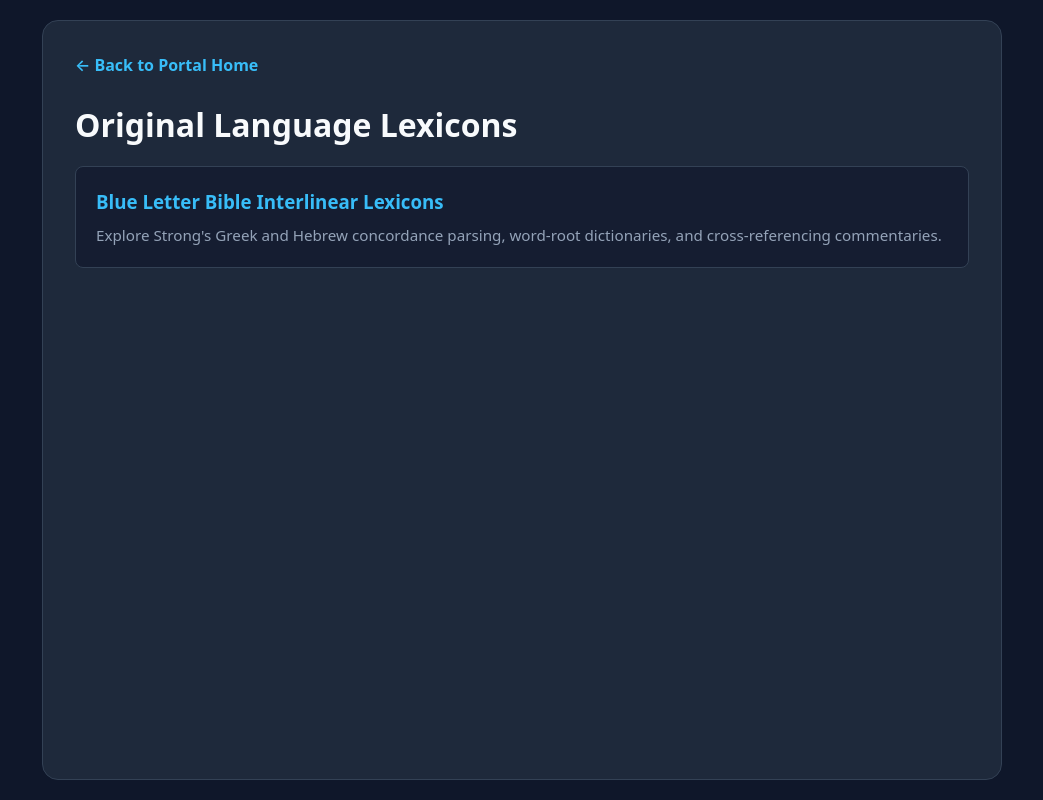
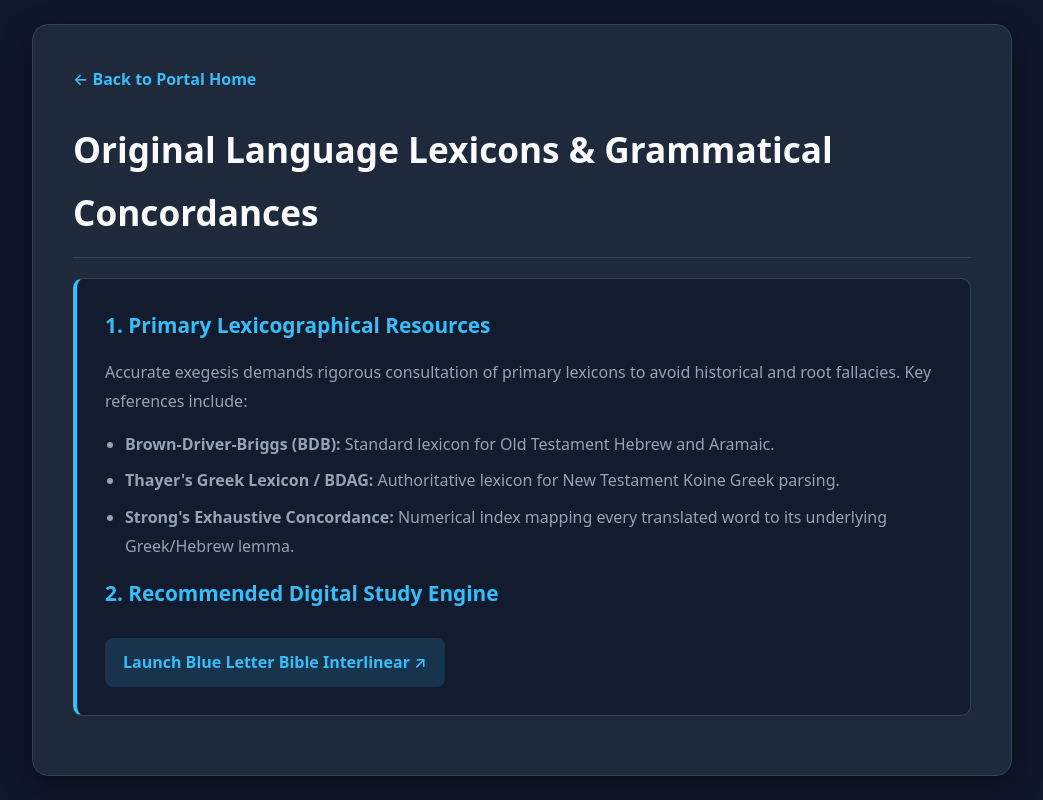
Before and after one commit to danielenglish19960118/christian-multilingual, a plain HTML site: page lexicons-tools.html in a window 1280 px wide. Shown: the whole page, without its empty margins (118-1161 px from the left). Drawn offline with Linux system fonts and the light colour scheme.

Commit message:
Update lexicons-tools.html

```diff
--- a/lexicons-tools.html
+++ b/lexicons-tools.html
@@ -2,25 +2,38 @@
 <html lang="en">
 <head>
   <meta charset="UTF-8"><meta name="viewport" content="width=device-width, initial-scale=1.0">
-  <title>Lexicons & Tools | Faith Paradise</title>
+  <title>Lexicons & Study Tools | Christian Multilingual Faith Paradise</title>
   <style>
     :root { --bg-color: #0f172a; --card-bg: #1e293b; --text-main: #f8fafc; --text-muted: #94a3b8; --accent: #38bdf8; --border: #334155; }
     * { box-sizing: border-box; margin: 0; padding: 0; font-family: system-ui, -apple-system, sans-serif; }
-    body { background-color: var(--bg-color); color: var(--text-main); line-height: 1.6; min-height: 100vh; padding: 20px; display: flex; justify-content: center; }
-    .container { max-width: 960px; width: 100%; background: var(--card-bg); border: 1px solid var(--border); border-radius: 16px; padding: 32px; }
-    .back-btn { color: var(--accent); text-decoration: none; font-weight: 600; display: inline-block; margin-bottom: 20px; }
-    .card { background: rgba(15, 23, 42, 0.6); border: 1px solid var(--border); padding: 20px; border-radius: 8px; margin-top: 16px; }
-    .card h3 { color: var(--accent); margin-bottom: 6px; }
-    .card p { color: var(--text-muted); font-size: 0.95rem; }
+    body { background-color: var(--bg-color); color: var(--text-main); line-height: 1.8; min-height: 100vh; padding: 24px; display: flex; justify-content: center; }
+    .container { max-width: 980px; width: 100%; background: var(--card-bg); border: 1px solid var(--border); border-radius: 16px; padding: 40px; box-shadow: 0 10px 30px rgba(0,0,0,0.4); }
+    .back-btn { color: var(--accent); text-decoration: none; font-weight: 600; display: inline-block; margin-bottom: 24px; }
+    h1 { font-size: 2.2rem; margin-bottom: 20px; color: var(--text-main); border-bottom: 1px solid var(--border); padding-bottom: 12px; }
+    .article-box { background: rgba(15, 23, 42, 0.75); border: 1px solid var(--border); border-left: 4px solid var(--accent); padding: 28px; border-radius: 10px; margin-top: 20px; }
+    .article-box h3 { color: var(--accent); margin-bottom: 14px; font-size: 1.3rem; }
+    .article-box p { color: var(--text-muted); font-size: 1rem; margin-bottom: 14px; }
+    ul { margin-left: 20px; color: var(--text-muted); margin-bottom: 14px; }
+    li { margin-bottom: 8px; }
+    .btn-link { display: inline-block; background: rgba(56, 189, 248, 0.15); color: var(--accent); padding: 10px 18px; border-radius: 8px; text-decoration: none; font-weight: 600; margin-top: 12px; }
   </style>
 </head>
 <body>
   <div class="container">
     <a href="index.html" class="back-btn">← Back to Portal Home</a>
-    <h1>Original Language Lexicons</h1>
-    <div class="card">
-      <h3>Blue Letter Bible Interlinear Lexicons</h3>
-      <p>Explore Strong's Greek and Hebrew concordance parsing, word-root dictionaries, and cross-referencing commentaries.</p>
+    <h1>Original Language Lexicons & Grammatical Concordances</h1>
+
+    <div class="article-box">
+      <h3>1. Primary Lexicographical Resources</h3>
+      <p>Accurate exegesis demands rigorous consultation of primary lexicons to avoid historical and root fallacies. Key references include:</p>
+      <ul>
+        <li><strong>Brown-Driver-Briggs (BDB):</strong> Standard lexicon for Old Testament Hebrew and Aramaic.</li>
+        <li><strong>Thayer's Greek Lexicon / BDAG:</strong> Authoritative lexicon for New Testament Koine Greek parsing.</li>
+        <li><strong>Strong's Exhaustive Concordance:</strong> Numerical index mapping every translated word to its underlying Greek/Hebrew lemma.</li>
+      </ul>
+
+      <h3>2. Recommended Digital Study Engine</h3>
+      <a href="https://www.blueletterbible.org" target="_blank" class="btn-link">Launch Blue Letter Bible Interlinear ↗</a>
     </div>
   </div>
 </body>
```
